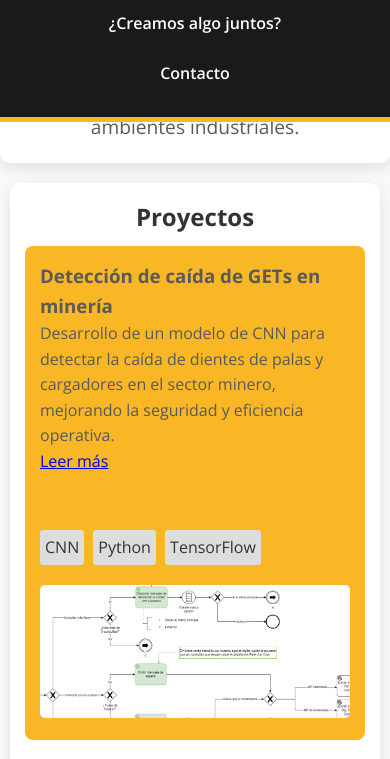
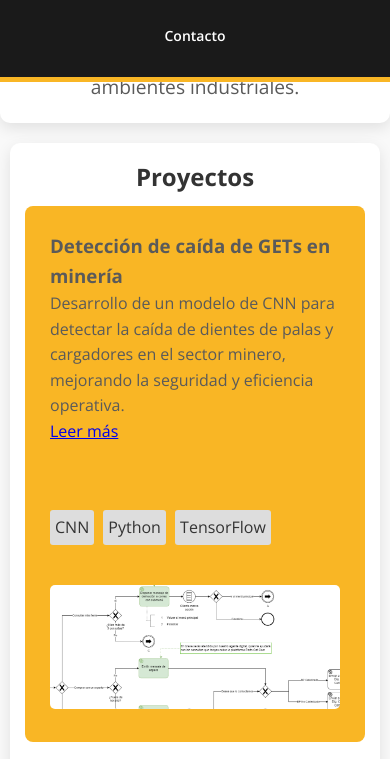
Before and after one commit to ElioRevilla/eliorevilla.github.io, a plain HTML site: page index.html in a window 390 px wide. Shown: the part 222-981 px from the top of the page. Drawn offline with nearby package versions, Linux system fonts and the light colour scheme.

Commit message:
incluir funcion responsible

```diff
--- a/style.css
+++ b/style.css
@@ -246,7 +246,17 @@
     .project-description, .project-tech, .project-image {
         position: relative;
         width: auto; /* Asegúrate de que cada elemento se ajuste al ancho de la pantalla */
+        width: 100%;
+        padding: 10px;
+        box-sizing: border-box;
     }
+
+    .project-tech, .project-image {
+        /* Elimina la posición absoluta para dispositivos móviles */
+        position: static;
+        margin-top: 10px;
+    }
+
 
     .project-tech {
         position: static;
@@ -282,4 +292,12 @@
     footer {
         position: relative;
     }
+
+    header h1, nav ul li a {
+        font-size: 14px; /* Reducir el tamaño de la fuente para pantallas pequeñas */
+    }
+
+    body {
+        padding-top: 60px; /* Ajusta el padding superior si reduces la altura del encabezado en móviles */
+    }
 }
```
